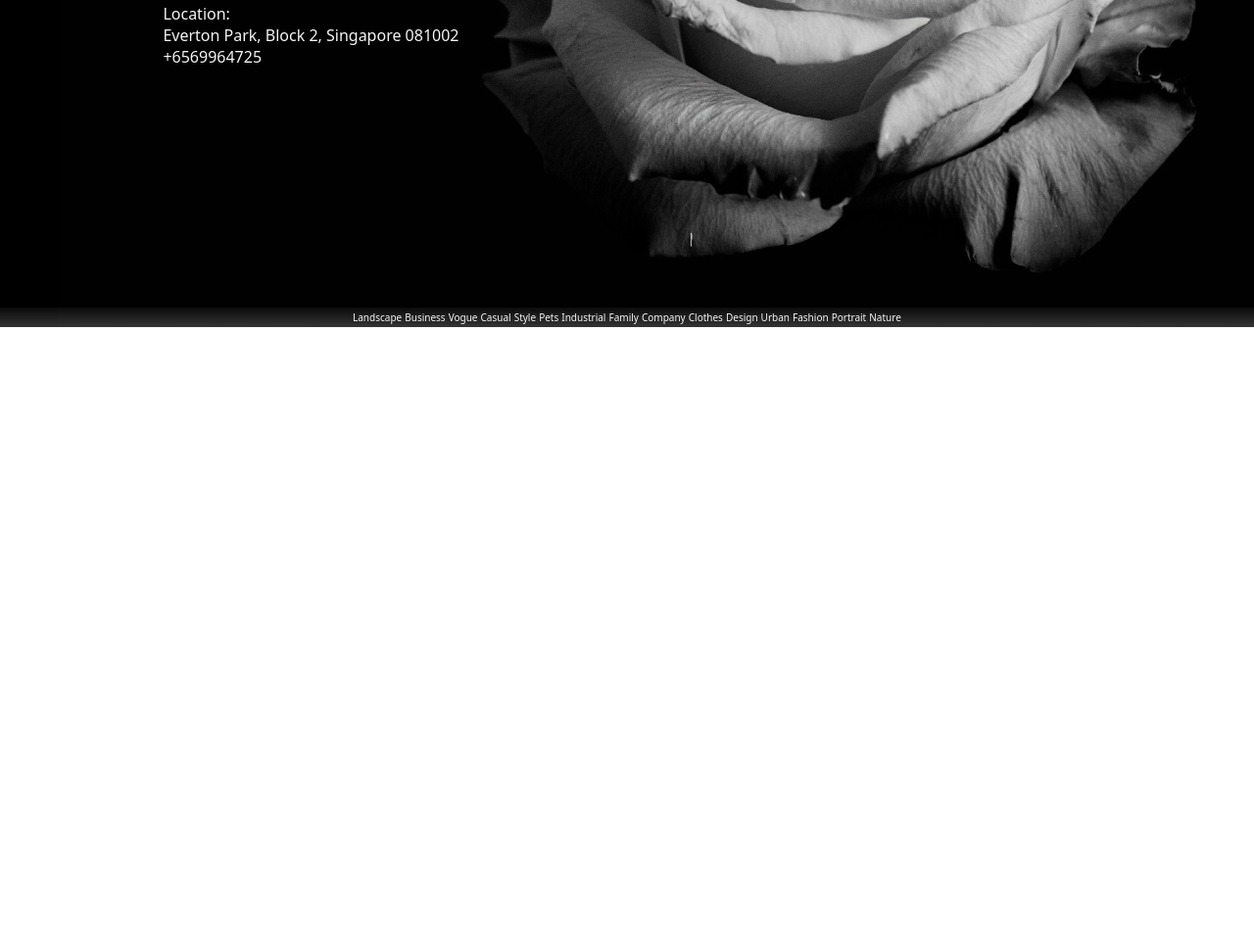
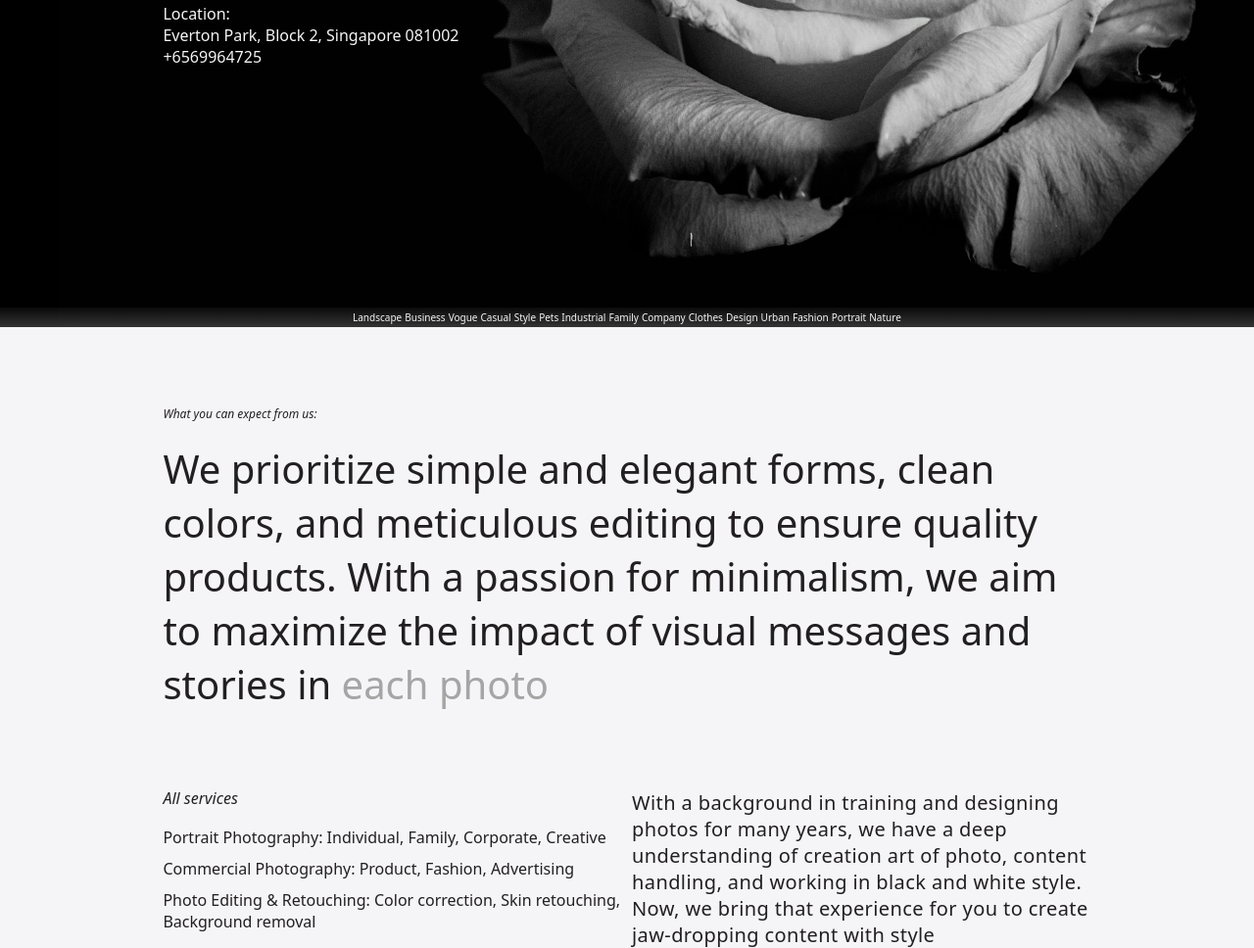
Before and after one commit to Valerii-Hud/monovision-studio, a plain HTML site: page src/index.html in a window 1280 px wide. Shown: the part 466-1434 px from the top of the page at 98% size. Before the commit the page ends 800 px from the top, so only its background shows below. Drawn offline with Linux system fonts and the light colour scheme.

Commit message:
Created second section

```diff
--- /dev/null
+++ b/src/css/components/about.css
@@ -0,0 +1,56 @@
+.about {
+  padding-top: 8rem;
+  background-color: var(--light-color);
+  .about__title {
+    color: var(--dark-color);
+    font-size: 1.2rem;
+    font-style: italic;
+    font-weight: 400;
+    line-height: normal;
+  }
+  .about__descr {
+    margin-top: 2rem;
+    max-width: 1050px;
+    color: var(--dark-color);
+    font-size: 4rem;
+    font-weight: 400;
+    line-height: normal;
+    span {
+      color: #a5a5a5;
+    }
+  }
+  .services {
+    display: flex;
+    margin-top: 8rem;
+    column-gap: 10px;
+    .services__items {
+      width: 50%;
+      ul {
+        margin-top: 2rem;
+        padding: 0;
+        li {
+          margin-top: 1rem;
+          list-style-type: none;
+          color: var(--dark-color);
+          font-size: 1.6rem;
+          font-weight: 400;
+          line-height: normal;
+        }
+      }
+      .services__item-subtitle {
+        color: var(--dark-color);
+        font-size: 1.6rem;
+        font-style: italic;
+        font-weight: 400;
+      }
+    }
+    .services__descr {
+      width: 50%;
+      color: var(--dark-color);
+      font-size: 2rem;
+      font-weight: 400;
+      line-height: normal;
+      letter-spacing: 0.4px;
+    }
+  }
+}
--- a/src/css/main.css
+++ b/src/css/main.css
@@ -1,8 +1,16 @@
+/* Libs  */
 @import url("./libs/css-reset.css");
 @import url("./libs/modern-normalize.css");
+
+/* Base  */
 @import url("./base/variables.css");
+
+/* UI  */
 @import url("./ui/btn.css");
+
+/* Blocks  */
 @import url("./components/promo.css");
+@import url("./components/about.css");
 
 .container {
   padding: 0 var(--container-padding-inline);
--- a/src/index.html
+++ b/src/index.html
@@ -45,6 +45,41 @@
         </ul>
       </section>
       <!--* Promo section END here *-->
+
+      <section class="about">
+        <div class="container">
+          <h2 class="about__title">What you can expect from us:</h2>
+          <p class="about__descr">
+            We prioritize simple and elegant forms, clean colors, and meticulous
+            editing to ensure quality products. With a passion for minimalism,
+            we aim to maximize the impact of visual messages and stories in
+            <span>each photo</span>
+          </p>
+          <div class="services">
+            <div class="services__items">
+              <div class="services__item-subtitle">All services</div>
+              <ul>
+                <li>
+                  Portrait Photography: Individual, Family, Corporate, Creative
+                </li>
+                <li>Commercial Photography: Product, Fashion, Advertising</li>
+                <li>
+                  Photo Editing & Retouching: Color correction, Skin retouching,
+                  Background removal
+                </li>
+              </ul>
+            </div>
+            <p class="services__descr">
+              With a background in training and designing photos for many years,
+              we have a deep understanding of creation art of photo, content
+              handling, and working in black and white style. <br />
+              Now, we bring that experience for you to create jaw-dropping
+              content with style
+            </p>
+          </div>
+        </div>
+      </section>
+      <!--* About section END here *-->
     </main>
   </body>
 </html>
```
